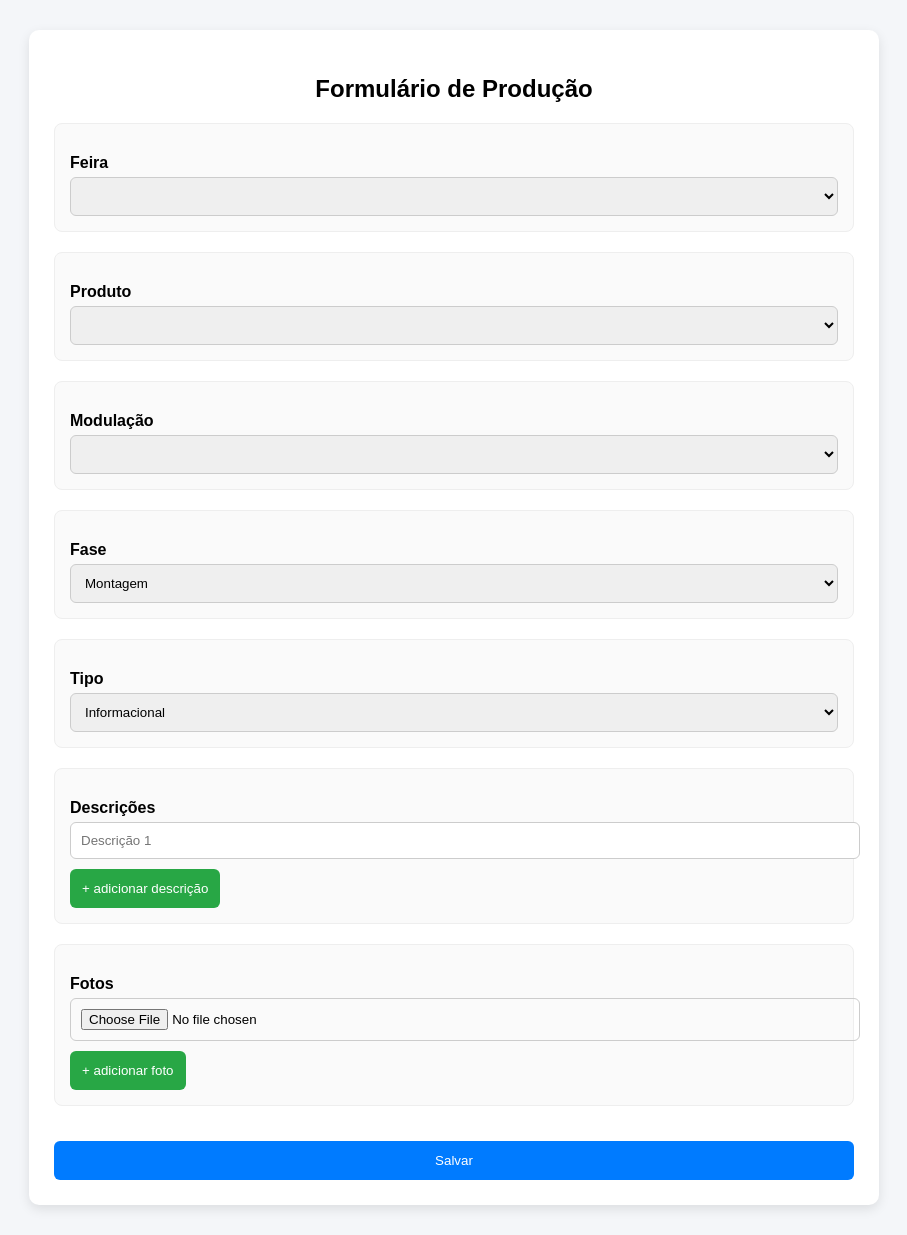
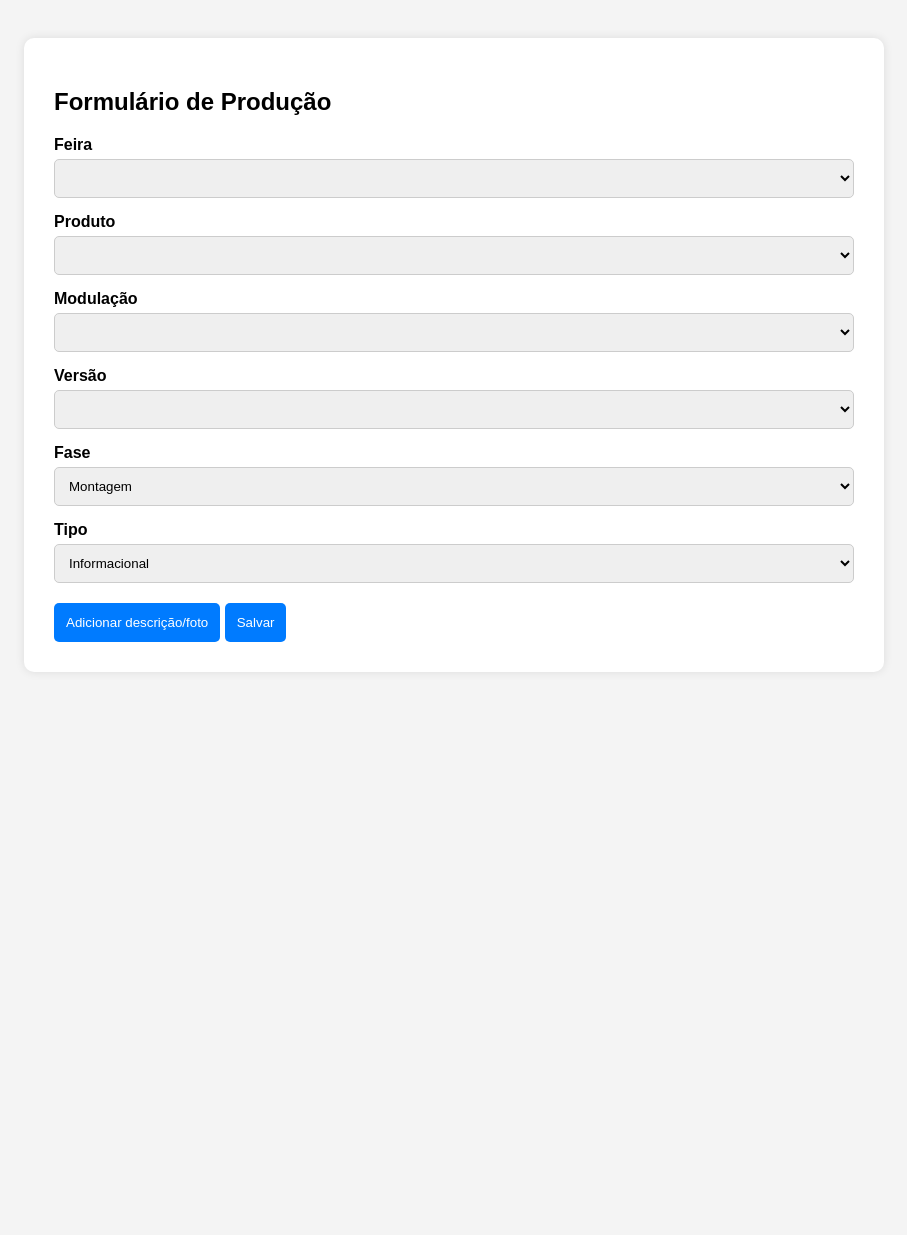
Before and after one commit to ra118480-coder/formulario-producao, a Flask app: page / in a window 1280 px wide. Shown: the whole page, without its empty margins (186-1093 px from the left). After the commit the page ends 642 px from the top, so only its background shows below. Run offline with Flask 3, Linux system fonts and the light colour scheme; lists and menus that the app fills with data are empty; parts of the project's set-up code (start-up, migrations or seed data) failed here and were passed over.

Commit message:
Update index.html

```diff
--- a/templates/index.html
+++ b/templates/index.html
@@ -3,84 +3,62 @@
 
 <head>
 <meta charset="UTF-8">
-<title>Formulário de Produção</title>
+<title>Formulário Produção</title>
 
 <style>
 
-body {
-    font-family: Arial, sans-serif;
-    background: #f4f6f9;
-    margin: 0;
-    padding: 30px;
+body{
+    font-family: Arial;
+    background:#f4f4f4;
+    padding:30px;
 }
 
-.container {
-    max-width: 800px;
-    margin: auto;
-    background: white;
-    padding: 25px;
-    border-radius: 10px;
-    box-shadow: 0 4px 12px rgba(0,0,0,0.1);
+.container{
+    max-width:800px;
+    margin:auto;
+    background:white;
+    padding:30px;
+    border-radius:10px;
+    box-shadow:0 0 10px rgba(0,0,0,0.1);
 }
 
-h2 {
-    text-align: center;
-    margin-bottom: 20px;
+label{
+    font-weight:bold;
+    margin-top:15px;
+    display:block;
 }
 
-label {
-    font-weight: bold;
-    display: block;
-    margin-top: 15px;
+select,input,textarea{
+    width:100%;
+    padding:10px;
+    margin-top:5px;
+    border-radius:5px;
+    border:1px solid #ccc;
 }
 
-select, input, textarea {
-    width: 100%;
-    padding: 10px;
-    margin-top: 5px;
-    border: 1px solid #ccc;
-    border-radius: 6px;
+button{
+    margin-top:20px;
+    padding:12px;
+    border:none;
+    background:#007bff;
+    color:white;
+    border-radius:5px;
+    cursor:pointer;
 }
 
-textarea {
-    resize: vertical;
-    min-height: 80px;
+button:hover{
+    background:#0056b3;
 }
 
-button {
-    margin-top: 15px;
-    width: 100%;
-    padding: 12px;
-    background: #007bff;
-    color: white;
-    border: none;
-    border-radius: 6px;
-    cursor: pointer;
-}
-
-button:hover {
-    background: #0056b3;
-}
-
-.section {
-    margin-bottom: 20px;
-    padding: 15px;
-    background: #fafafa;
-    border-radius: 8px;
-    border: 1px solid #eee;
-}
-
-.small-btn {
-    width: auto;
-    background: #28a745;
-    margin-top: 10px;
-}
-
-.small-btn:hover {
-    background: #1e7e34;
+.bloco{
+    margin-top:20px;
+    padding:15px;
+    border:1px solid #ddd;
+    border-radius:8px;
 }
 
 </style>
+
 </head>
 
 <body>
@@ -89,69 +67,42 @@ button:hover {
 
 <h2>Formulário de Produção</h2>
 
-<form id="formulario">
+<form id="formulario" enctype="multipart/form-data">
 
-<!-- FEIRA -->
-<div class="section">
 <label>Feira</label>
-<select name="feira" id="feira"></select>
-</div>
+<select id="feira" name="feira"></select>
 
-<!-- PRODUTO -->
-<div class="section">
 <label>Produto</label>
-<select name="produto" id="produto"></select>
-</div>
+<select id="produto" name="produto"></select>
 
-<!-- MODULAÇÃO -->
-<div class="section">
 <label>Modulação</label>
-<select name="modulacao" id="modulacao"></select>
-</div>
+<select id="modulacao" name="modulacao"></select>
 
-<!-- FASE -->
-<div class="section">
+<label>Versão</label>
+<select id="versao" name="versao"></select>
+
 <label>Fase</label>
 <select name="fase">
 <option>Montagem</option>
 <option>Espumação</option>
 <option>Tapeçaria</option>
 </select>
-</div>
 
-<!-- TIPO -->
-<div class="section">
 <label>Tipo</label>
 <select name="melhoria">
 <option>Informacional</option>
 <option>Melhoria</option>
 </select>
-</div>
 
-<!-- DESCRIÇÕES MÚLTIPLAS -->
-<div class="section">
-<label>Descrições</label>
+<div id="campos"></div>
 
-<div id="descricoes">
-<input name="descricao_1" placeholder="Descrição 1">
-</div>
+<button type="button" onclick="adicionarCampo()">
+Adicionar descrição/foto
+</button>
 
-<button type="button" class="small-btn" onclick="addDescricao()">+ adicionar descrição</button>
-</div>
-
-<!-- FOTOS MÚLTIPLAS -->
-<div class="section">
-<label>Fotos</label>
-
-<div id="fotos">
-<input type="file" name="foto_1">
-</div>
-
-<button type="button" class="small-btn" onclick="addFoto()">+ adicionar foto</button>
-</div>
-
-<!-- SUBMIT -->
-<button type="submit">Salvar</button>
+<button type="submit">
+Salvar
+</button>
 
 </form>
 
```
